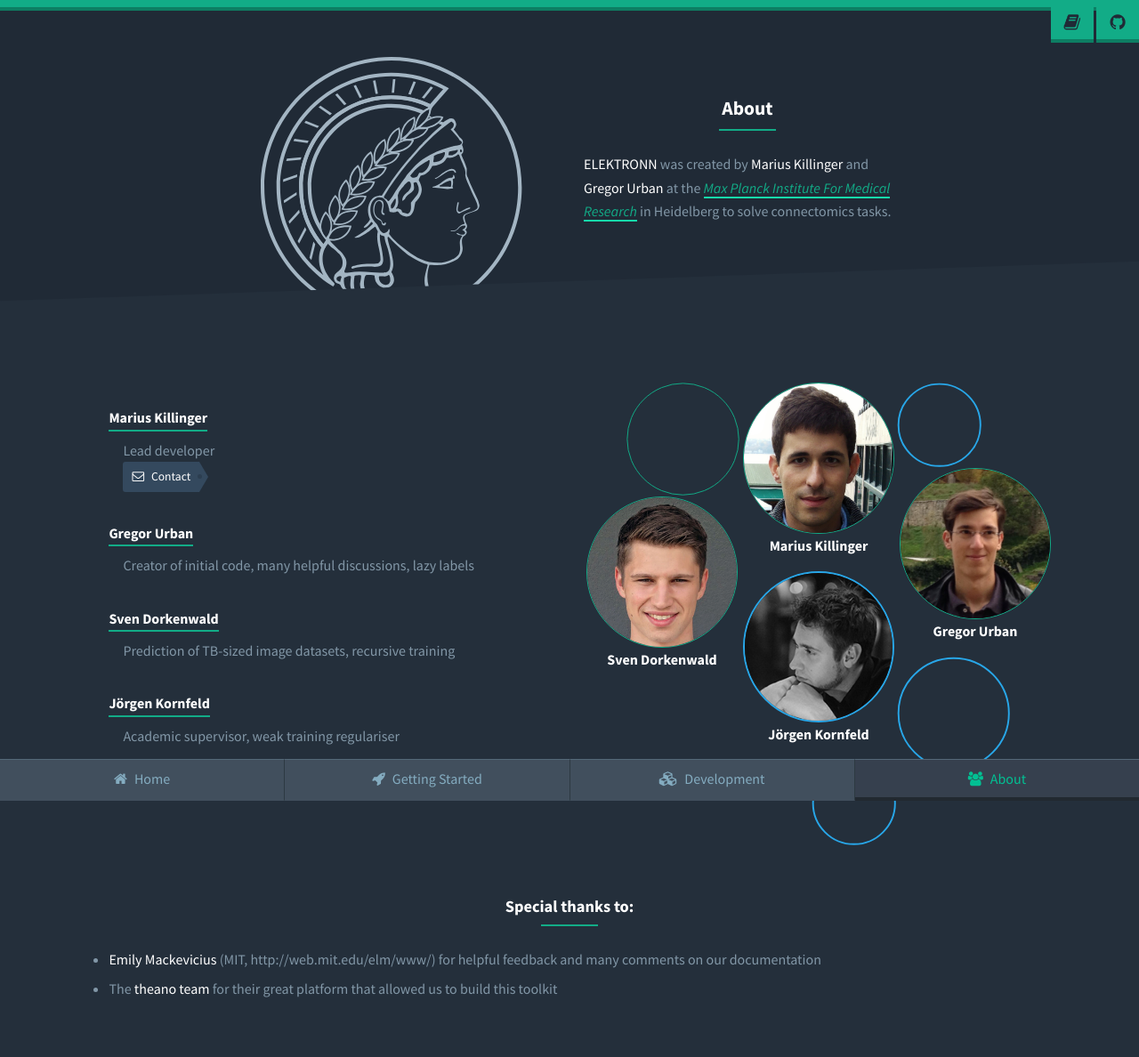
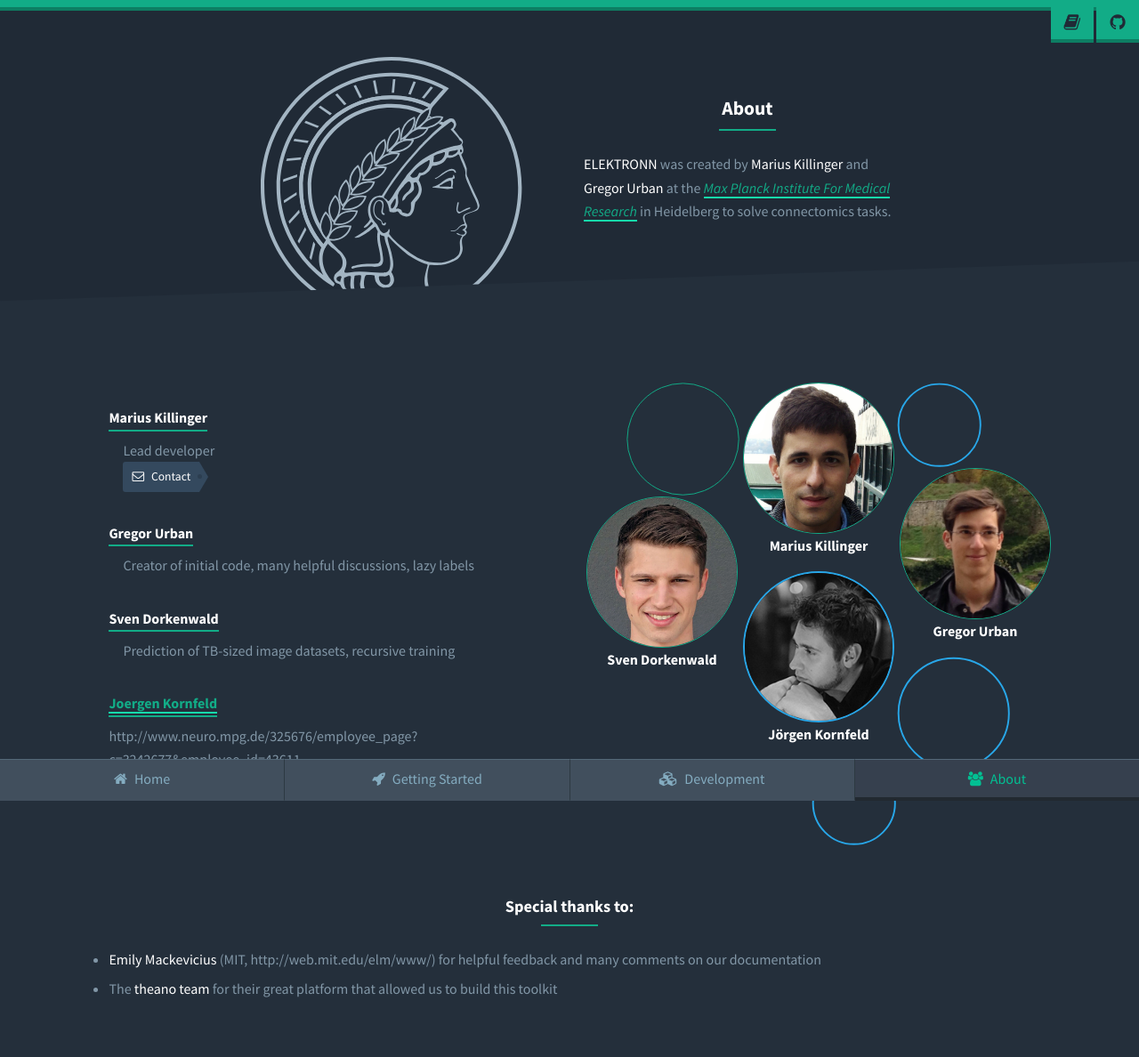
Before and after one commit to ELEKTRONN/elektronn.github.io, a Jekyll site: the page built from about.html, in a window 1280 px wide. Shown: the whole page at 89% size. Built offline with Jekyll 4.4.1, drawn with Linux system fonts in a browser that asks for light colours; nearby versions of some CDN libraries.

Commit message:
Update about.html

```diff
--- a/about.html
+++ b/about.html
@@ -57,9 +57,9 @@
 					</li>
 					<li>
 						<header class="-underlined">
-							<h4>Jörgen Kornfeld</h4>
+							<h4><a href="http://www.neuro.mpg.de/325676/employee_page?c=3242677&employee_id=43611">Joergen Kornfeld</a></h4>
 						</header>
-
+http://www.neuro.mpg.de/325676/employee_page?c=3242677&employee_id=43611
 					<div class="-pl">
 						Academic supervisor, weak training regulariser
 					</div>
```
